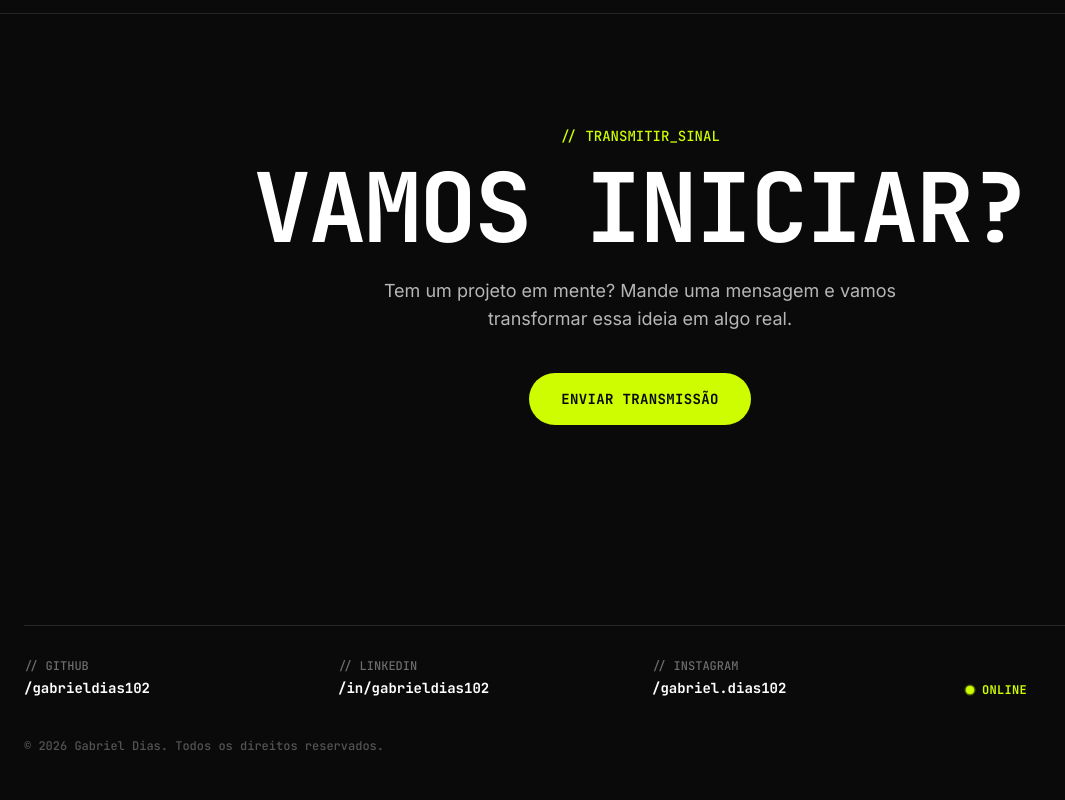
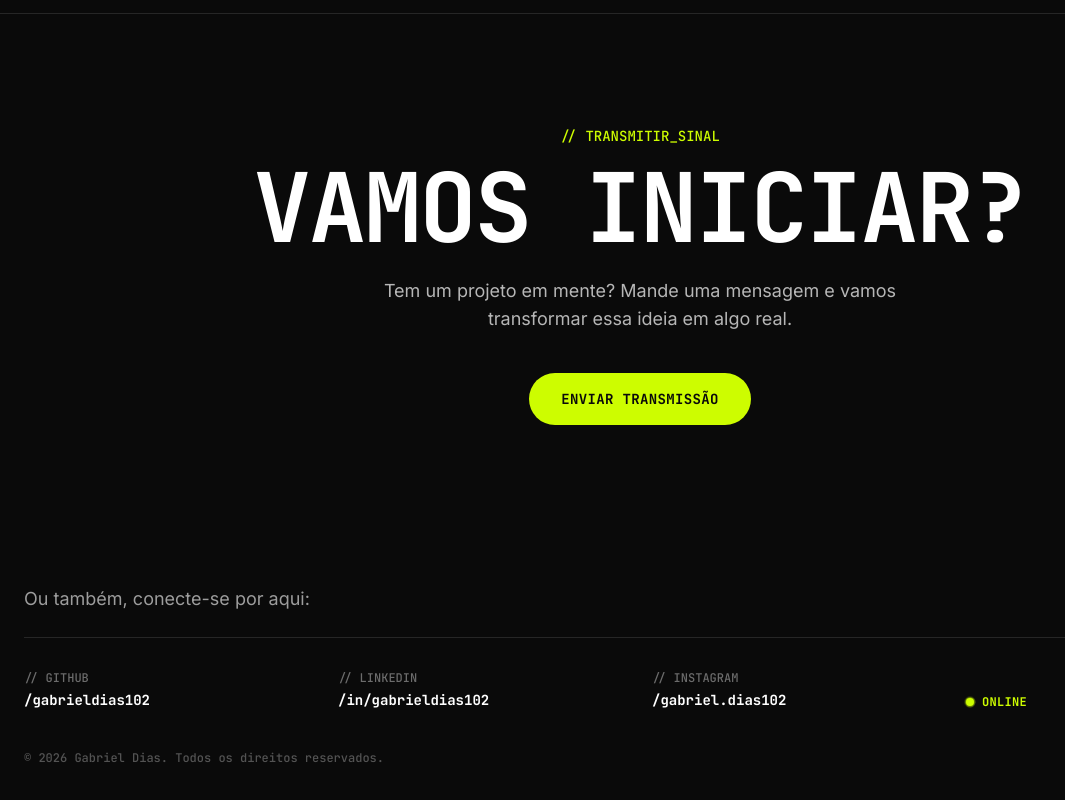
Before and after one commit to gabrieldias102/gdias-tech-v2, a React (Vite) app: page / in a window 1280 px wide. Shown: the part 2208-3008 px from the top of the page, without its empty margins (0-1065 px from the left). Built offline with nearby package versions, Linux system fonts and the light colour scheme.

Commit message:
fix: small fix on README.md and Footer component

```diff
--- a/src/components/Footer.jsx
+++ b/src/components/Footer.jsx
@@ -20,7 +20,11 @@ function Footer() {
   return (
     <footer>
       <div className="mx-auto max-w-7xl px-6 py-12">
-        <div className="mt-10 grid grid-cols-1 items-end gap-6 border-t border-border pt-8 sm:grid-cols-4">
+        <p className="text-base text-white/60 sm:text-lg">
+          Ou também, conecte-se por aqui:
+        </p>
+
+        <div className="mt-6 grid grid-cols-1 items-end gap-6 border-t border-border pt-8 sm:grid-cols-4">
           {SOCIALS.map((social) => (
             <a
               key={social.label}
```
